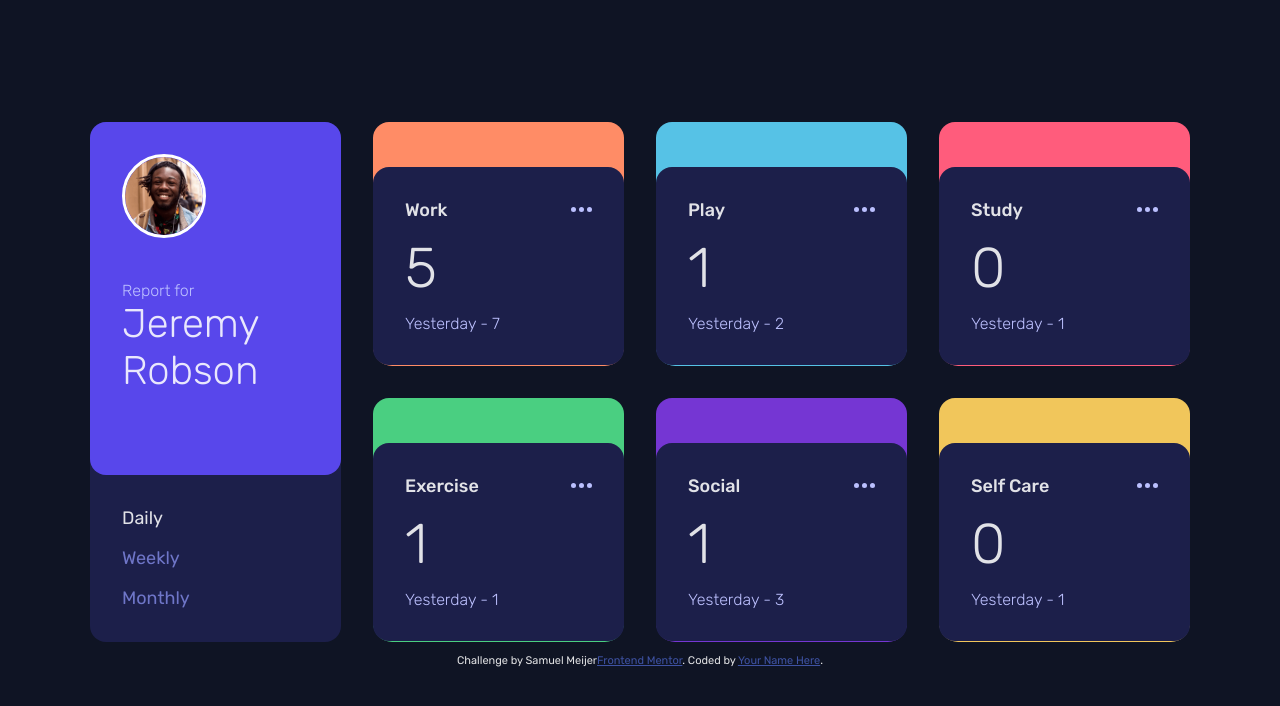
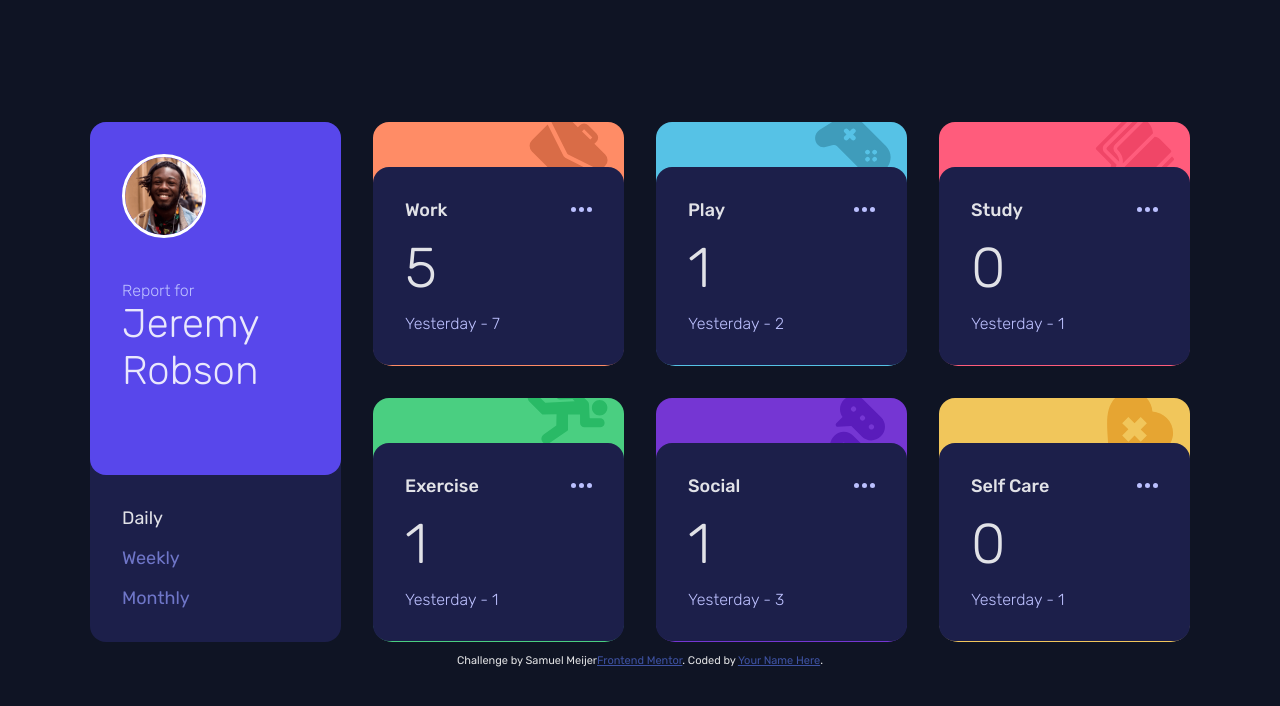
Before and after one commit to SamuelMeijer/fm-time-tracking-dashboard, a React (Vite) app: page / in a window 1280 px wide. Shown: the top 706 px of the page. Built offline with nearby package versions, Linux system fonts and the light colour scheme.

Commit message:
Adding dynamic image based on category

```diff
--- a/src/components/CategoryContainer.jsx
+++ b/src/components/CategoryContainer.jsx
@@ -40,7 +40,10 @@ export default function CategoryContainer({ data, timeframe }) {
 
   return (
     <div className={`${Styles.category} ${Styles[categoryName]}`}>
-      <div className={Styles.categoryHeader}></div>
+      <div
+        className={Styles.categoryHeader}
+        style={{ backgroundImage: `url(./assets/icon-${categoryName}.svg)` }}
+      ></div>
       <div className={Styles.categoryDataContainer}>
         <div className={Styles.categoryDataContainerTitle}>
           <h2>{data.title}</h2>
--- a/src/components/CategoryContainer.module.css
+++ b/src/components/CategoryContainer.module.css
@@ -37,7 +37,6 @@
   border-top-left-radius: 1rem;
   border-top-right-radius: 1rem;
 
-  /* background-color: var(--red-work); */
   background-repeat: no-repeat;
   background-position: top -0.5rem right 1rem;
 }
```
